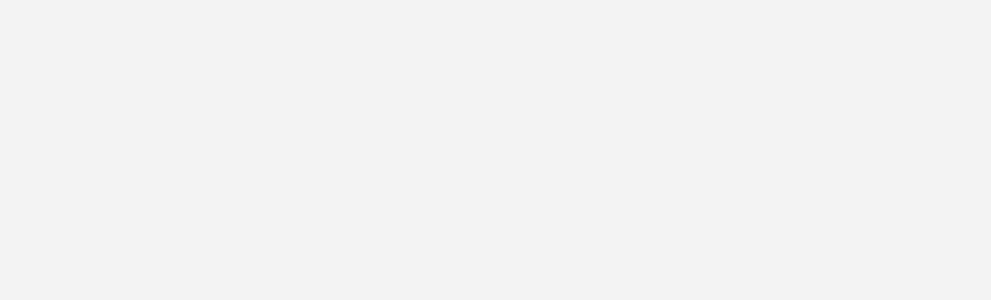
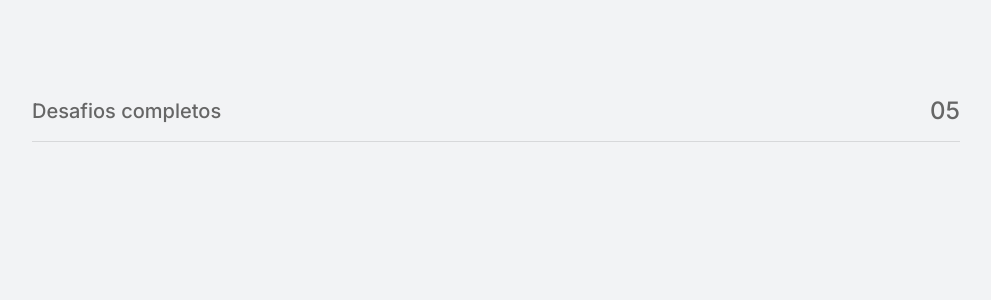
Before and after one commit to KevinWis/MoveIt, a Next.js app: page / in a window 1280 px wide. Shown: the top 300 px of the page, without its empty margins (144-1135 px from the left). Built offline with nearby package versions, Linux system fonts and the light colour scheme.

Commit message:
feat(Completed challenges): CompletedChallenges components has been added along with its styles

```diff
--- /dev/null
+++ b/src/components/completedChallenges/index.tsx
@@ -0,0 +1,11 @@
+import { StyledCompletedChallenges } from "./style";
+
+const CompletedChallenges = () => {
+  return (
+    <StyledCompletedChallenges>
+      <span>Desafios completos</span>
+      <span>05</span>
+    </StyledCompletedChallenges>
+  );
+};
+export default CompletedChallenges;
--- /dev/null
+++ b/src/components/completedChallenges/style.ts
@@ -0,0 +1,21 @@
+import styled from "styled-components";
+
+export const StyledCompletedChallenges = styled.div`
+  display: flex;
+  justify-content: space-between;
+  align-items: center;
+
+  margin: 3.5rem 0;
+  padding-bottom: 1rem;
+
+  border-bottom: 1px solid #d7d8da;
+
+  font-weight: 500;
+
+  span:first-child {
+    font-size: 1.25rem;
+  }
+  span:last-child {
+    font-size: 1.5rem;
+  }
+`;
--- a/src/pages/index.tsx
+++ b/src/pages/index.tsx
@@ -1,7 +1,11 @@
-import Head from "next/head";
+import CompletedChallenges from "../components/completedChallenges";
 
 const Home = () => {
-  return <div className="container"></div>;
+  return (
+    <div className="container">
+      <CompletedChallenges />
+    </div>
+  );
 };
 
 export default Home;
```
